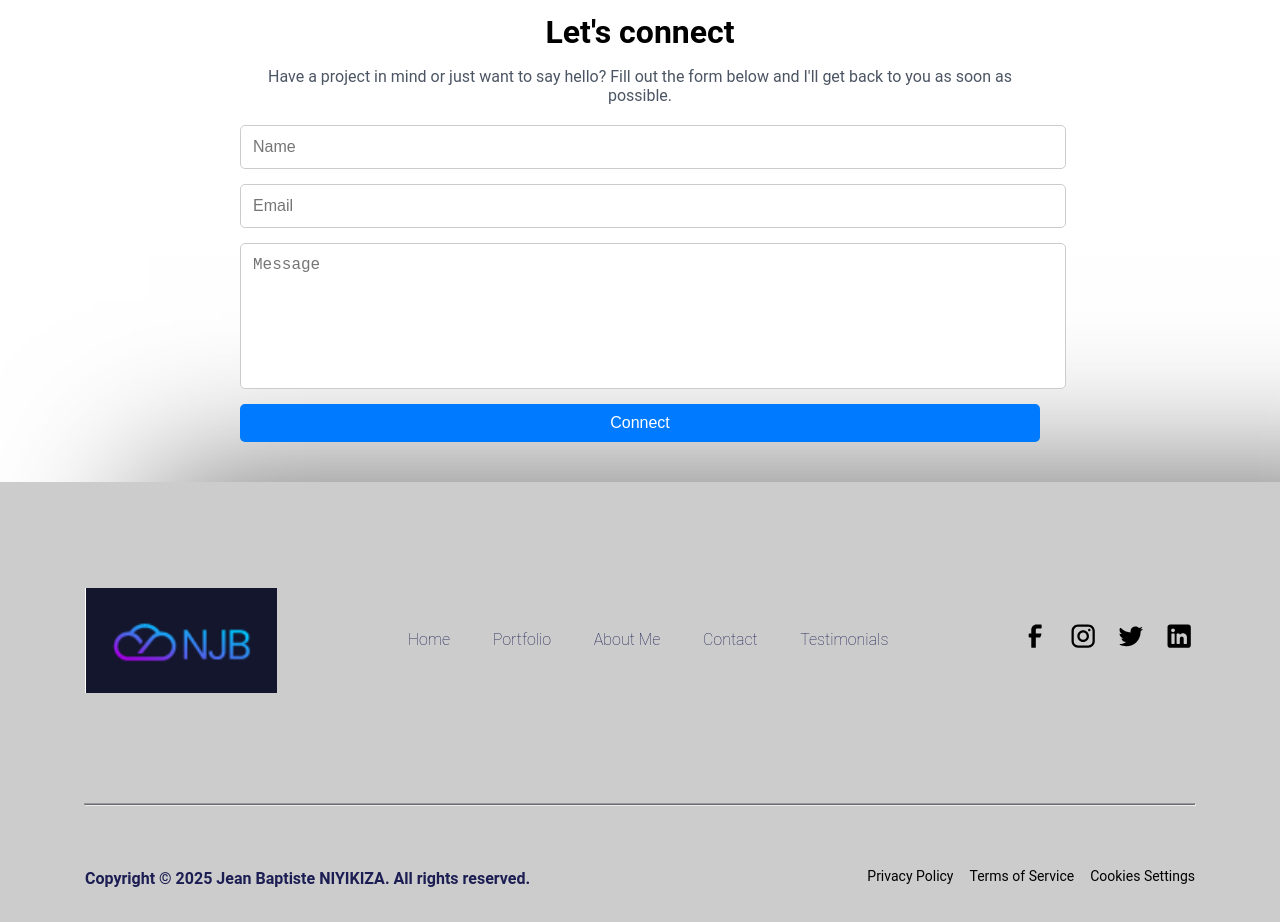
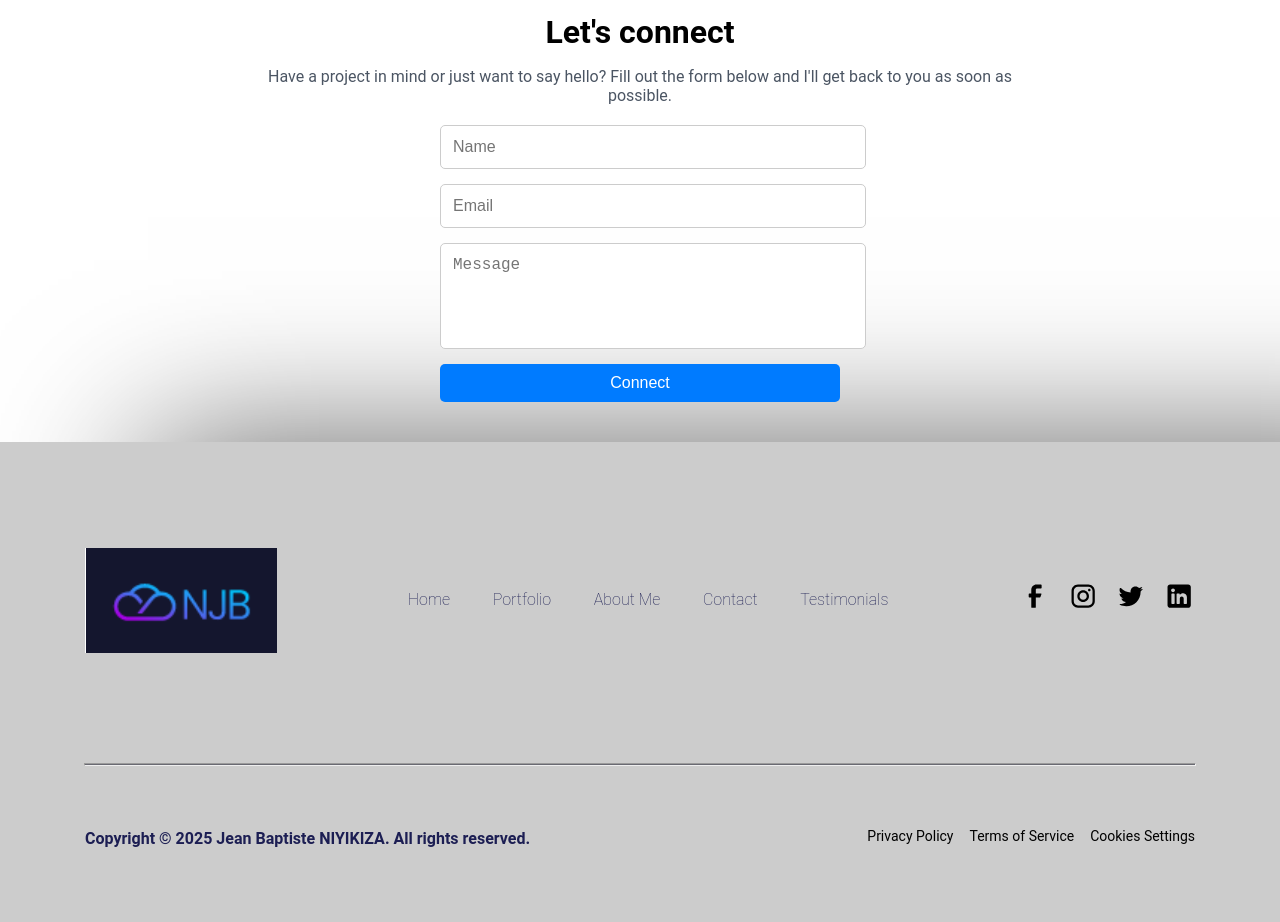
Before and after one commit to NIYIKIZA20/Personal_portifolio, a React (Create React App) app: page / in a window 1280 px wide. Shown: the part 4020-4942 px from the top of the page. Built offline with nearby package versions, Linux system fonts and the light colour scheme.

Commit message:
20 March commit

```diff
--- a/src/App.css
+++ b/src/App.css
@@ -559,6 +559,9 @@ li {
                               }
 
                               .contact-form {
+                                width: 50%;
+                                max-width: 600px;
+                                margin: auto;
                                 display: flex;
                                 flex-direction: column;
                                 gap: 15px;
@@ -581,7 +584,7 @@ li {
                               }
 
                               .contact-textarea {
-                                height: 120px;
+                                height: 80px;
                                 resize: none;
                               }
 
```
